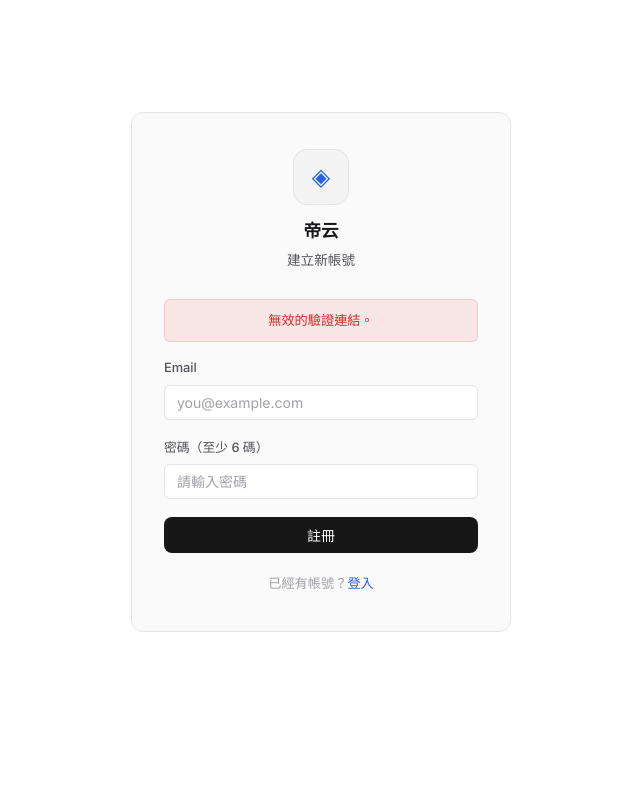
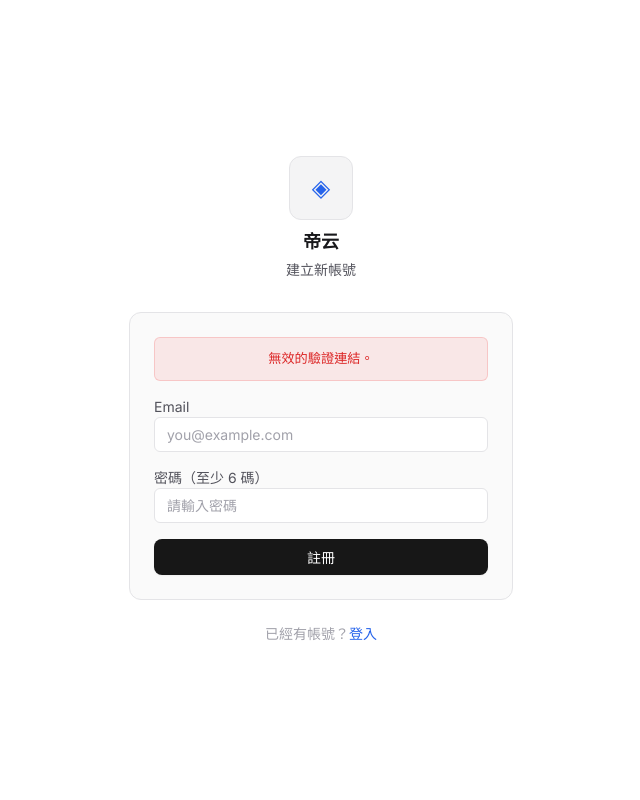
Before and after one commit to diacg-longxiadi/vps-platform, a FastAPI app: page /verify/1 in a window 1280 px wide. Shown: the part 57-857 px from the top of the page, without its empty margins (319-959 px from the left). Before the commit the page ends 689 px from the top, so only its background shows below. Run offline with FastAPI, Linux system fonts and the light colour scheme; data that the repository does not hold is empty.

Commit message:
修正登入/註冊頁：直接套用 Incudal 結構與 class

```diff
--- a/style.css
+++ b/style.css
@@ -214,3 +214,54 @@ body{background:var(--bg-primary);color:var(--text);font-family:'Inter',-apple-s
   .nav-inner{padding:0 16px}
   .instance-grid{grid-template-columns:1fr}
 }
+
+/* ── Incudal 風格工具類別（auth 頁面） ── */
+
+.min-h-screen{min-height:100vh}
+.flex{display:flex}
+.items-center{align-items:center}
+.justify-center{justify-content:center}
+.w-full{width:100%}
+.max-w-sm{max-width:24rem}
+.text-center{text-align:center}
+.text-lg{font-size:1.125rem;line-height:1.75rem}
+.text-sm{font-size:.875rem;line-height:1.25rem}
+.text-xs{font-size:.75rem;line-height:1rem}
+.font-semibold{font-weight:600}
+.block{display:block}
+
+.p-4{padding:1rem}
+.p-6{padding:1.5rem}
+.mb-1{margin-bottom:.25rem}
+.mb-1\\.5{margin-bottom:.375rem}
+.mb-2{margin-bottom:.5rem}
+.mb-4{margin-bottom:1rem}
+.mb-8{margin-bottom:2rem}
+.mt-6{margin-top:1.5rem}
+.mx-auto{margin-left:auto;margin-right:auto}
+
+.w-16{width:4rem}
+.h-16{height:4rem}
+.rounded-xl{border-radius:12px}
+
+.space-y-4>*+*{margin-top:1rem}
+
+.card{background:var(--bg-secondary);border:1px solid var(--border);border-radius:12px}
+
+/* 文字顏色 */
+.text-secondary{color:var(--text-secondary)}
+.text-tertiary{color:var(--text-tertiary)}
+.text-link{color:var(--accent);text-decoration:none}
+.text-link:hover{text-decoration:underline}
+
+/* 訊息 */
+.msg-error{background:rgba(239,68,68,.1);color:var(--red);border:1px solid rgba(239,68,68,.2);padding:10px 14px;border-radius:6px;font-size:.825rem;text-align:center}
+.msg-success{background:rgba(34,197,94,.1);color:var(--green);border:1px solid rgba(34,197,94,.2);padding:10px 14px;border-radius:6px;font-size:.825rem;text-align:center}
+
+/* auth-logo */
+.auth-logo{background:var(--bg-tertiary);border:1px solid var(--border);font-size:1.5rem;color:var(--accent)}
+
+/* 按鈕 active */
+.btn-primary:active{transform:scale(.98)}
+.dark .btn-primary{box-shadow:0 1px 2px 0 rgba(0,0,0,.05)}
+.light .btn-primary{box-shadow:0 1px 2px 0 rgba(0,0,0,.05)}
--- a/templates/register.html
+++ b/templates/register.html
@@ -1,27 +1,31 @@
 {% extends "base.html" %}
 {% block title %}註冊 - 帝云{% endblock %}
 {% block content %}
-<div class="auth-wrap">
-  <div class="auth-card">
-    <div class="auth-header">
-      <div class="auth-logo">◈</div>
-      <h2 class="auth-title">帝云</h2>
-      <p class="auth-subtitle">建立新帳號</p>
+<div class="min-h-screen flex items-center justify-center p-4">
+  <div class="w-full max-w-sm">
+    <div class="text-center mb-8">
+      <div class="auth-logo w-16 h-16 mx-auto mb-2 rounded-xl flex items-center justify-center">◈</div>
+      <h2 class="text-lg font-semibold mb-1">帝云</h2>
+      <p class="text-sm text-secondary">建立新帳號</p>
     </div>
-    {% if error %}<div class="msg msg-error">{{ error }}</div>{% endif %}
-    {% if success %}<div class="msg msg-success">{{ success }}</div>{% endif %}
-    <form method="post" action="/register">
-      <div class="field">
-        <label class="field-label">Email</label>
-        <input class="input" type="email" name="email" required placeholder="you@example.com">
-      </div>
-      <div class="field">
-        <label class="field-label">密碼（至少 6 碼）</label>
-        <input class="input" type="password" name="password" required minlength="6" placeholder="請輸入密碼">
-      </div>
-      <button class="btn-primary btn-full" type="submit">註冊</button>
-    </form>
-    <p class="auth-link">已經有帳號？<a href="/login">登入</a></p>
+    <div class="card p-6">
+      {% if error %}<div class="msg-error mb-4">{{ error }}</div>{% endif %}
+      {% if success %}<div class="msg-success mb-4">{{ success }}</div>{% endif %}
+      <form class="space-y-4" method="post" action="/register">
+        <div>
+          <label class="block text-sm mb-1.5 text-secondary">Email</label>
+          <input class="input" type="email" name="email" required placeholder="you@example.com" autocomplete="email">
+        </div>
+        <div>
+          <label class="block text-sm mb-1.5 text-secondary">密碼（至少 6 碼）</label>
+          <input class="input" type="password" name="password" required minlength="6" placeholder="請輸入密碼" autocomplete="new-password">
+        </div>
+        <button class="btn-primary w-full" type="submit">註冊</button>
+      </form>
+    </div>
+    <div class="mt-6 text-center text-sm">
+      <p class="text-tertiary">已經有帳號？<a href="/login" class="text-link">登入</a></p>
+    </div>
   </div>
 </div>
 {% endblock %}
```
Also changed, not shown: templates/login.html (+24 -20 lines).
